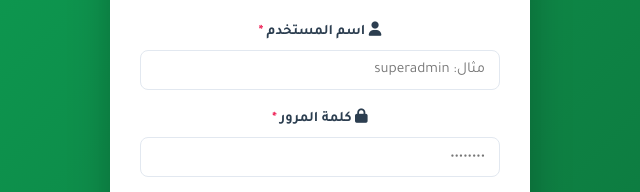
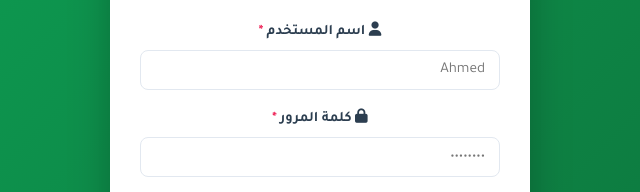
Before and after one commit to 5a3/Mazaz, a plain HTML site: page index.html in a window 1280 px wide. Shown: the part 367-559 px from the top of the page, 320-960 px from the left. Drawn offline with Linux system fonts and the light colour scheme.

```diff
--- a/index.html
+++ b/index.html
@@ -49,7 +49,7 @@
                 <div class="form-group">
                     <label for="loginUsername"><i class="fa-solid fa-user"></i> اسم المستخدم <span
                             class="req">*</span></label>
-                    <input type="text" id="loginUsername" class="form-control" placeholder="مثال: superadmin" required>
+                    <input type="text" id="loginUsername" class="form-control" placeholder="Ahmed" required>
                 </div>
                 <div class="form-group">
                     <label for="loginPassword"><i class="fa-solid fa-lock"></i> كلمة المرور <span
```
